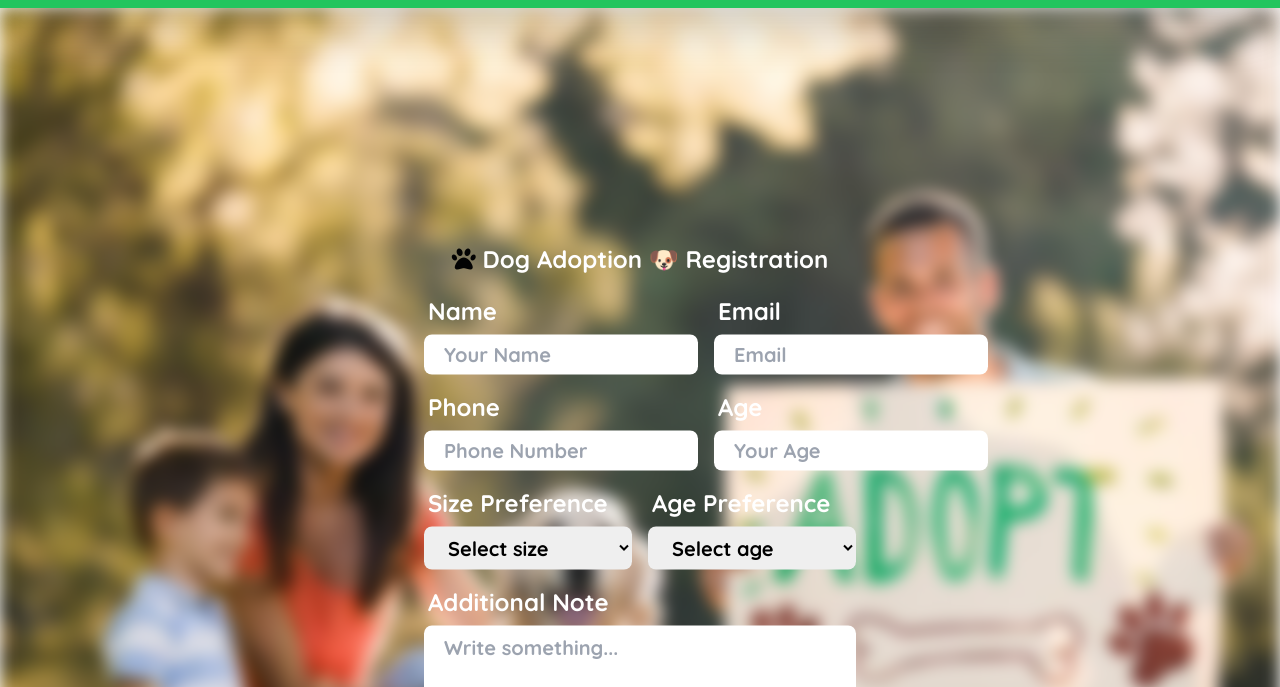
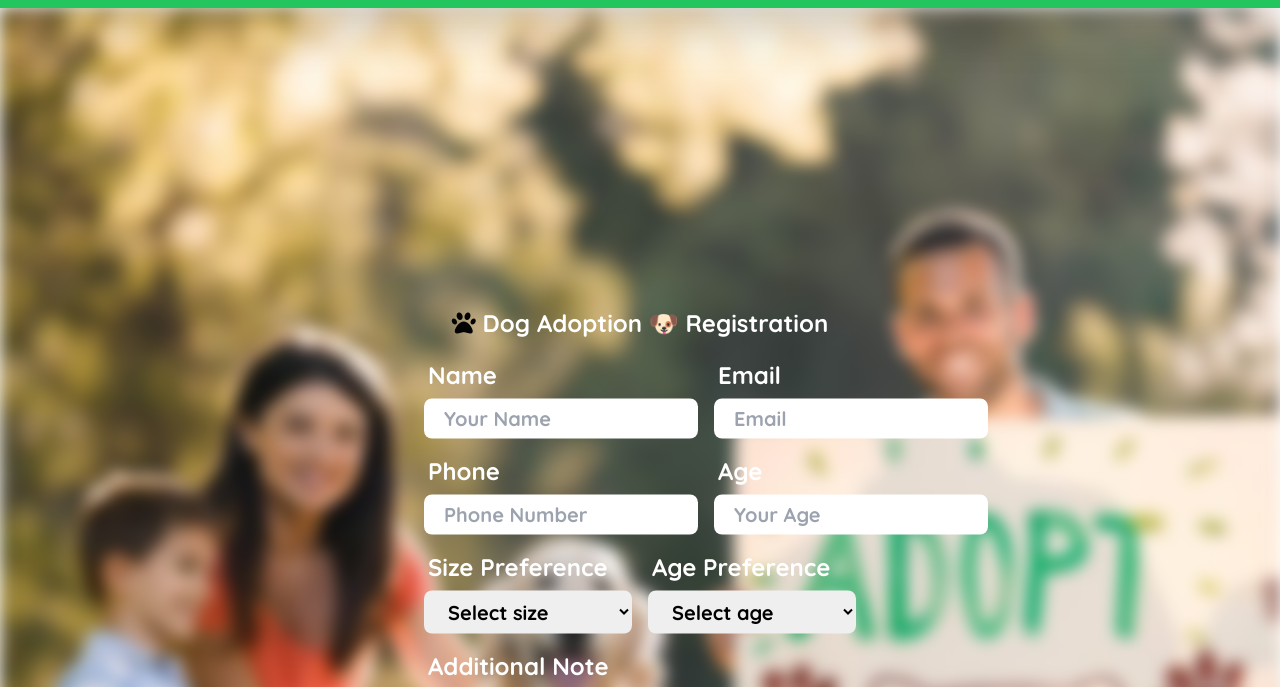
Before and after one commit to AtchayaChandran/PAWPROMISE, a plain HTML site: page index.html in a window 1280 px wide. Shown: the part 56-743 px from the top of the page. Drawn offline with nearby package versions, Linux system fonts and the light colour scheme.

Commit message:
Chanded mistake

```diff
--- a/style.css
+++ b/style.css
@@ -6,22 +6,22 @@ body {
 .main_container {
   background-image: url("./image/bg1.jpg");
   filter: blur(8px);
-   height: 130vh;
+  height: 143vh;
   width: 100%;
   background-repeat: no-repeat;
   background-size: cover;
   background-position: center;
 }
 
-.card{
-   position:absolute;
-   top:75%;
-   left:50%;
+.card {
+  position: absolute;
+  top: 83%;
+  left: 50%;
   text-align: center;
-   transform:translate(-50%,-50%);
-   z-index:5;
-   width:45%;
-   padding:40px 0;
+  transform: translate(-50%, -50%);
+  z-index: 5;
+  width: 45%;
+  padding: 40px 0;
 
 }
 
@@ -46,7 +46,7 @@ body {
   border-collapse: collapse;
   min-width: 800px;
   width: 97%;
-  margin:10px;
+  margin: 10px;
   background-color: white;
   color: black;
   font-family: 'Quicksand', sans-serif;
@@ -85,13 +85,14 @@ body {
 
 /* Responsive font */
 @media (max-width: 640px) {
+
   #adoptionTable th,
   #adoptionTable td {
     font-size: 14px;
     padding: 10px;
   }
 
-  .dog_adoption_registration{
+  .dog_adoption_registration {
     display: none;
   }
 }
```
Lines whose indentation alone changed are shown as unchanged.
